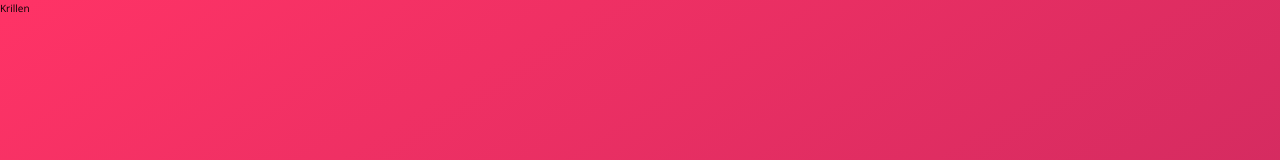
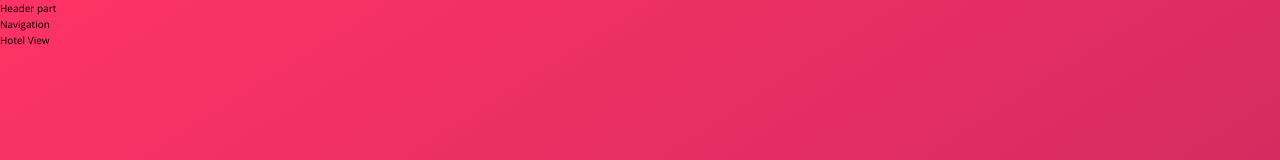
Before and after one commit to allenaxie/krillen, a website: page index.html in a window 1280 px wide. Shown: the top 160 px of the page. Drawn offline with nearby package versions, Linux system fonts and the light colour scheme.

Commit message:
Create html layout of page

```diff
--- a/index.html
+++ b/index.html
@@ -11,6 +11,18 @@
         <title>Krillen &mdash; Your all-in-one booking app</title>
     </head>
     <body>
-        Krillen
+        <div class="container">
+            <header class="header">
+                Header part
+            </header>
+            <div class="content">
+                <nav class="sidebar">
+                    Navigation
+                </nav>
+                <main class="hotel-view">
+                    Hotel View
+                </main>
+            </div>
+        </div>
     </body>
 </html>
```
